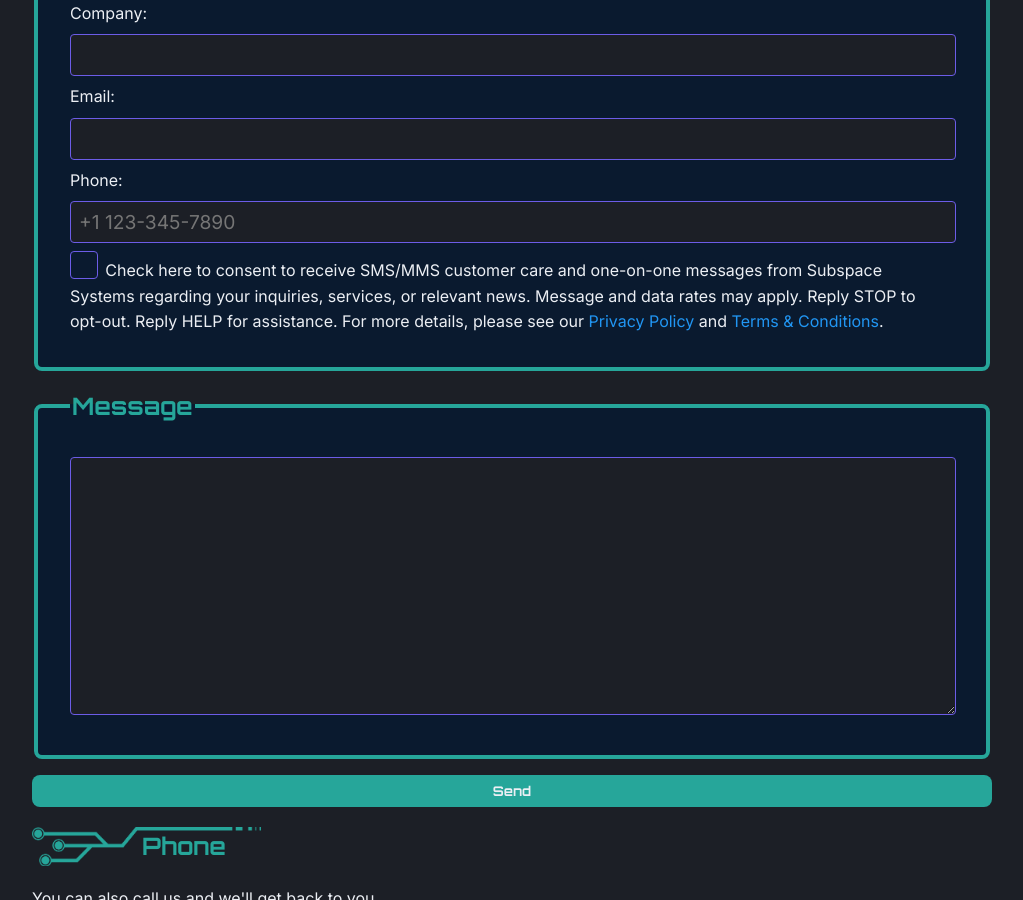
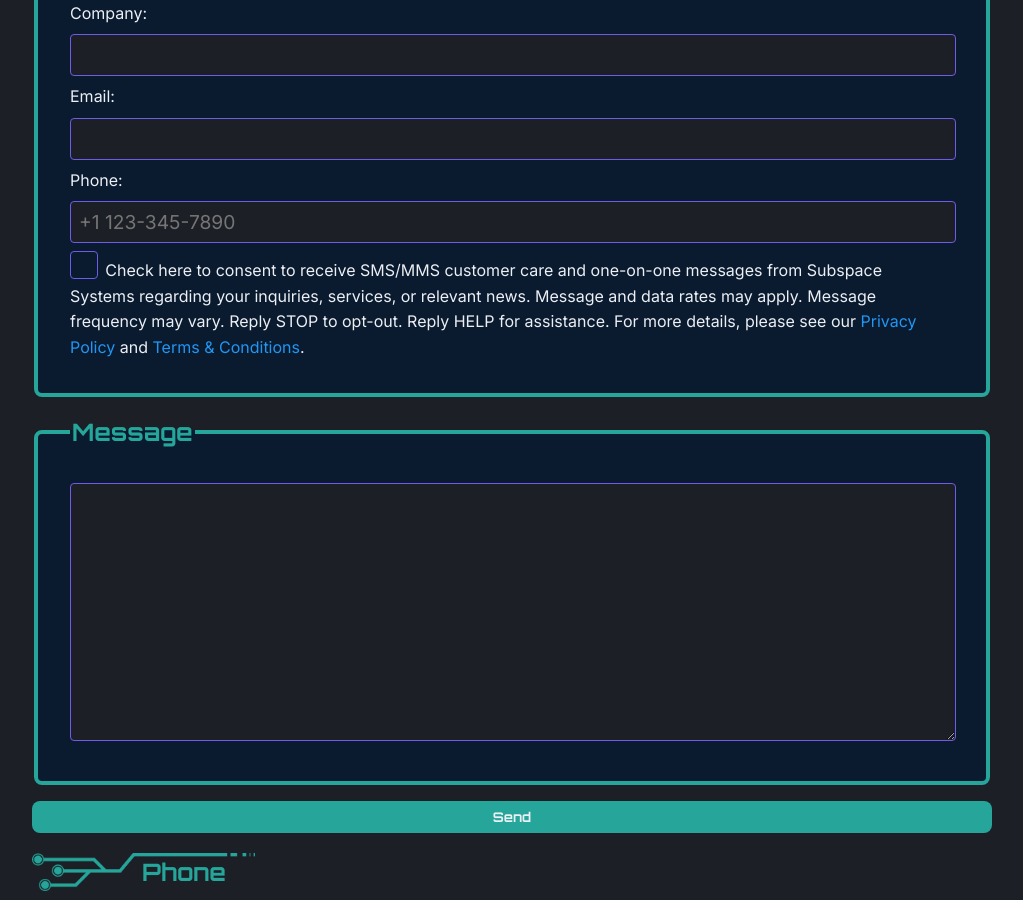
Before and after one commit to subspacesystems/website-2025b, a Jekyll site: the page built from contact/index.html, in a window 1280 px wide and 900 px high, scrolled down 700 px. Shown: the whole window, without its empty margins (128-1151 px from the left). Built offline with Jekyll 4.4.1, drawn with Linux system fonts in a browser that asks for light colours.

Commit message:
Fix frequency on contact page

```diff
--- a/contact/index.html
+++ b/contact/index.html
@@ -41,7 +41,7 @@ title: Contact
     </div>
     <div>
       <label><input type="checkbox" name="10dlc-consent" id="10dlc-consent" value="yes"> Check here to consent to receive SMS/MMS customer care and one-on-one messages from Subspace Systems regarding your inquiries, services, or relevant news. Message and data rates may apply.
-      Reply STOP to opt-out. Reply HELP for assistance. For more details, please see our <a href="{{ '/legal/privacy/' | relative_url }}">Privacy Policy</a> and <a href="{{ '/legal/terms/' | relative_url }}">Terms & Conditions</a>.</label>
+      Message frequency may vary. Reply STOP to opt-out. Reply HELP for assistance. For more details, please see our <a href="{{ '/legal/privacy/' | relative_url }}">Privacy Policy</a> and <a href="{{ '/legal/terms/' | relative_url }}">Terms & Conditions</a>.</label>
     </div>
   </fieldset>
   <fieldset>
@@ -59,8 +59,3 @@ title: Contact
 <p>You can also call us and we'll get back to you.</p>
 
 <p id="phone-number"><a href="tel:+13603862633">+1 360-386-CODE</a> (+1 360-386-2633)</p>
-
-<p style="display: none;">
-  By sending an SMS or MMS message to Subspace Systems from your mobile number, you agree to receive SMS/MMS messages from Subspace Systems. Message and data rates may apply.
-  Message frequency may vary. Reply <b>STOP</b> to opt-out. For more details, please see our <a href="{{ '/legal/privacy/' | relative_url }}">Privacy Policy</a> and <a href="{{ '/legal/terms/' | relative_url }}">Terms & Conditions</a>.
-</p>
```
